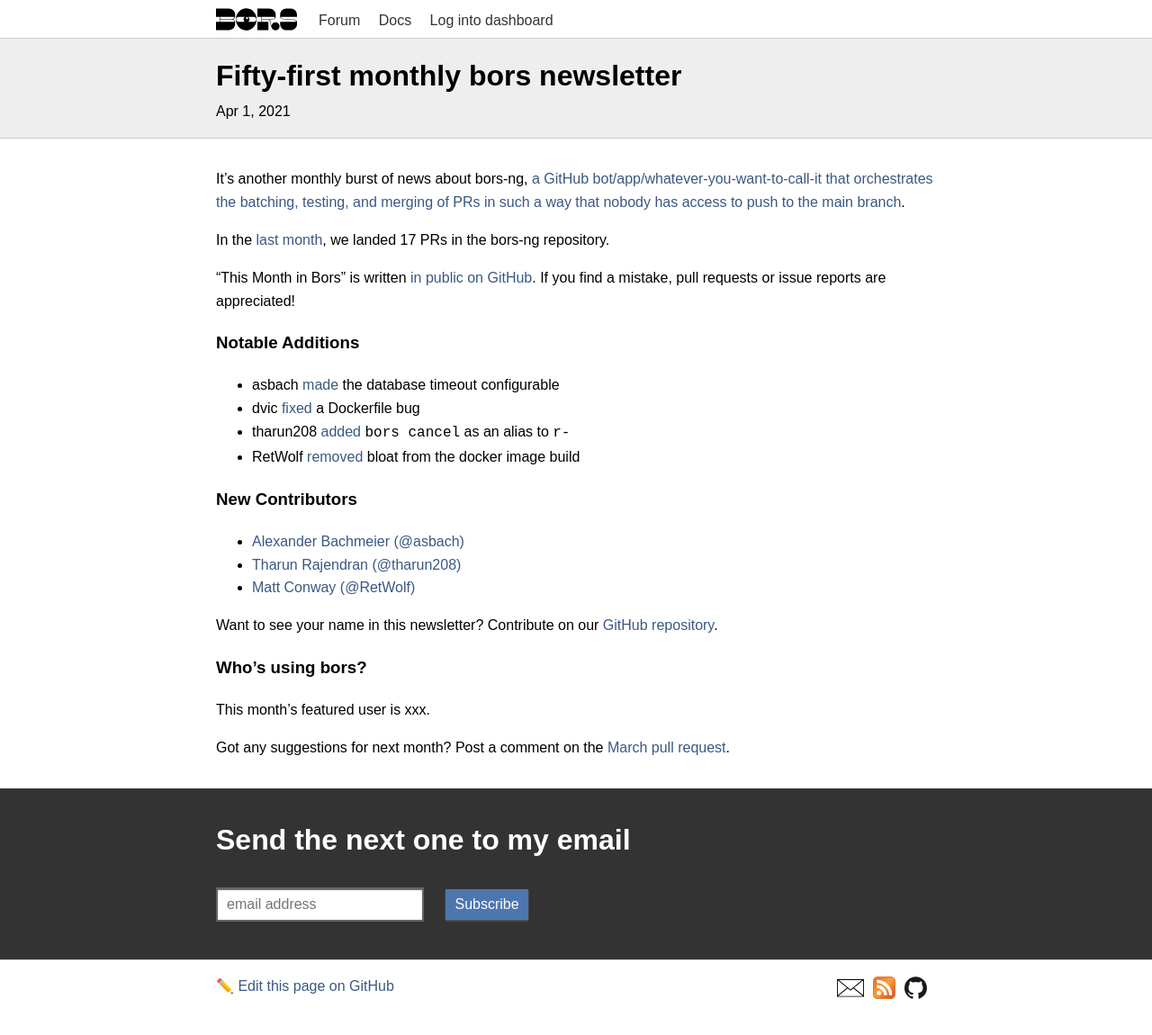
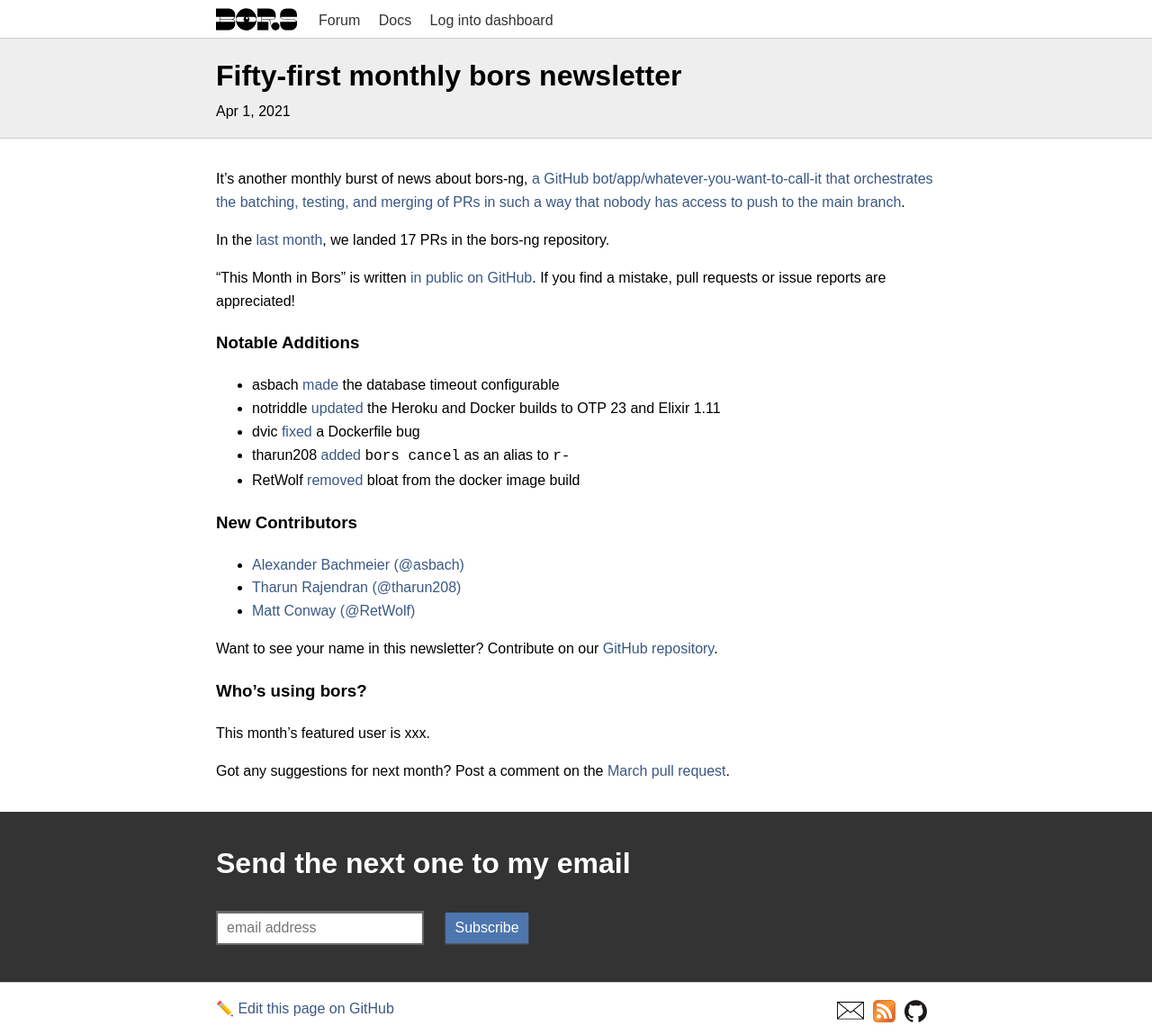
Before and after one commit to bors-ng/bors-ng.github.io, a Jekyll site: the page built from _posts/2021-04-01-tmib-51.md, in a window 1280 px wide. Shown: the whole page at 90% size. Built offline with Jekyll 4.4.1, drawn with Linux system fonts in a browser that asks for light colours; before the commit the page ends 1124 px from its top, so only the background shows below that.

Commit message:
Add bors-ng/bors-ng#1179

```diff
--- a/_posts/2021-04-01-tmib-51.md
+++ b/_posts/2021-04-01-tmib-51.md
@@ -20,6 +20,7 @@
 ### Notable Additions
 
 * asbach [made](https://github.com/bors-ng/bors-ng/pull/1134) the database timeout configurable
+* notriddle [updated](https://github.com/bors-ng/bors-ng/pull/1179) the Heroku and Docker builds to OTP 23 and Elixir 1.11
 * dvic [fixed](https://github.com/bors-ng/bors-ng/pull/1182) a Dockerfile bug
 * tharun208 [added](https://github.com/bors-ng/bors-ng/pull/1191) `bors cancel` as an alias to `r-`
 * RetWolf [removed](https://github.com/bors-ng/bors-ng/pull/1200) bloat from the docker image build
```
